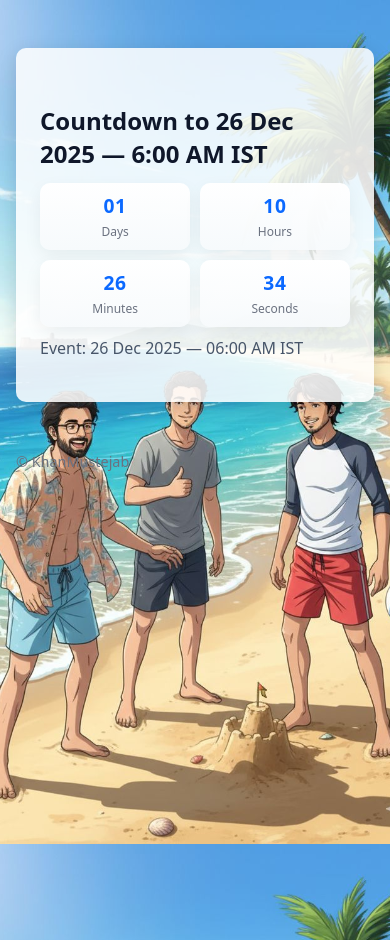
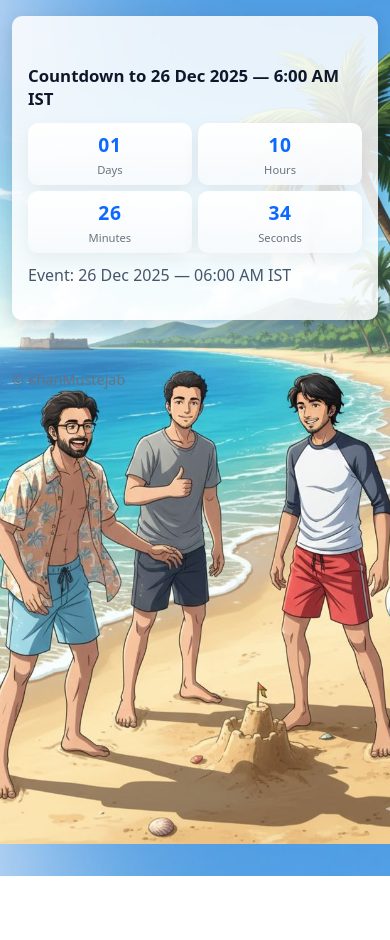
Before and after one commit to KhanMustejab/Host_t, a plain HTML site: page index.html in a window 390 px wide. After the commit the page ends 876 px from the top, so only its background shows below. Drawn offline with Linux system fonts and the light colour scheme.

Commit message:
Improve mobile responsiveness for countdown layout

```diff
--- a/styles.css
+++ b/styles.css
@@ -93,6 +93,18 @@ main {
 .note { margin-top: 0.6rem; color: #475569; }
 
 @media (max-width: 520px) {
+  body { margin: 1rem auto; padding: 0 0.75rem; }
+  main { padding: 1rem; }
+  .countdown { grid-template-columns: repeat(2, 1fr); gap: 0.4rem; }
+  .unit { padding: 0.5rem 0.4rem; }
+  .num { font-size: 1.2rem; }
+  .label { font-size: 0.7rem; }
+  .timer h2 { font-size: 1.05rem; }
+}
+
+@media (max-width: 360px) {
   .countdown { grid-template-columns: repeat(2, 1fr); }
-  .num { font-size: 1.2rem; }
+  .num { font-size: 1.05rem; }
+  .unit { padding: 0.45rem 0.35rem; }
+  main { padding: 0.8rem; }
 }
```
